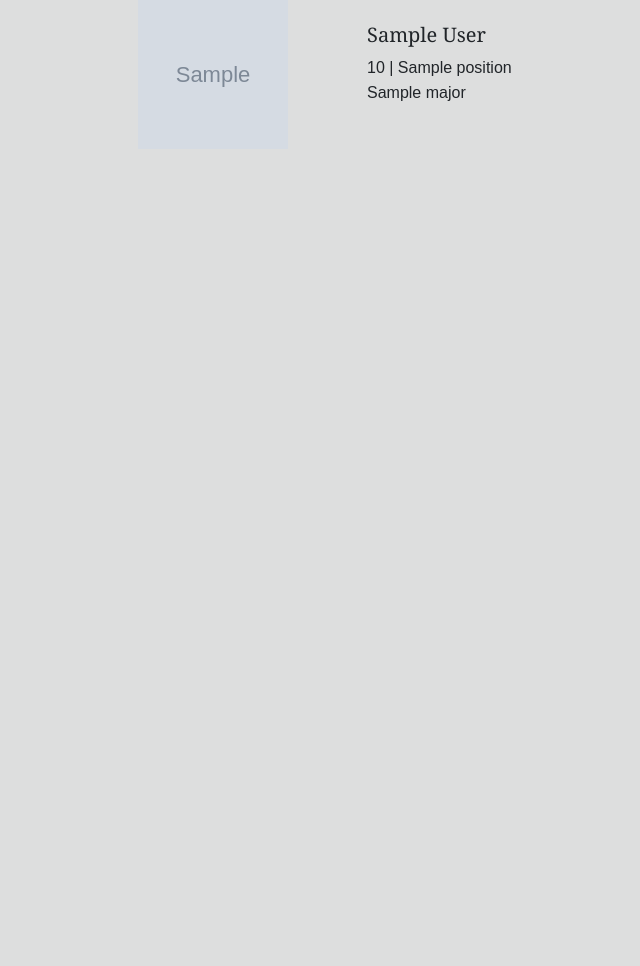
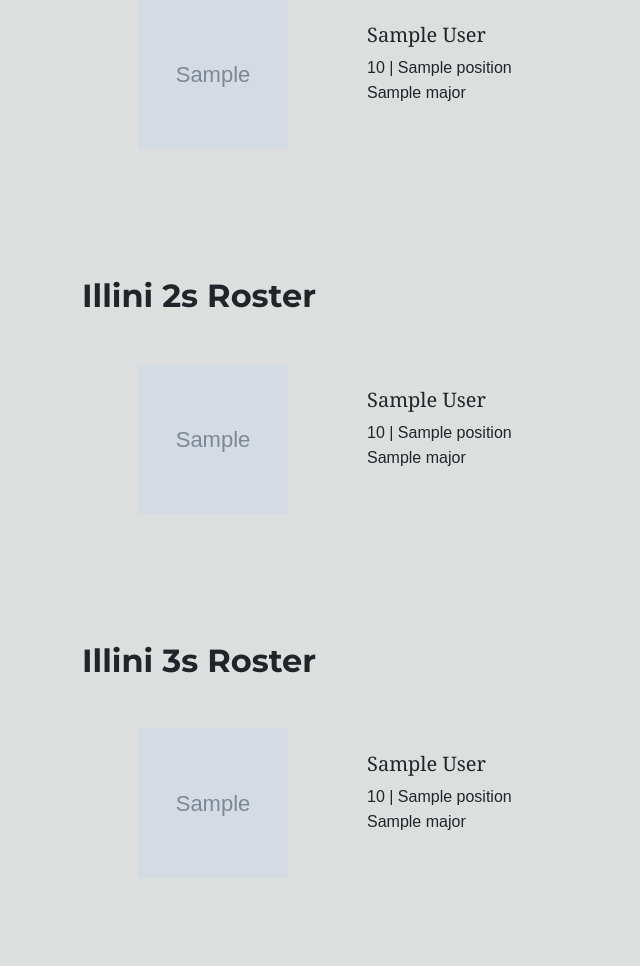
Before and after one commit to alaynali/imvb-web, a Django app: template roster/templates/roster/main.html in a window 1280 px wide. Shown: the part 511-1477 px from the top of the page, without its empty margins (0-640 px from the left). Before the commit the page ends 612 px from the top, so only its background shows below. Run offline with Django 4.2, Linux system fonts and the light colour scheme; the template is opened without the code that fills it: most values are stand-ins (such as "Sample title", 1, 10 or a date in 2020); grey boxes marked "Sample" are stand-in pictures; some libraries are stand-ins or nearby versions; some web fonts are replaced.

Commit message:
change view to accomodate for 2s and 3s data, and show on main.html

```diff
--- a/roster/templates/roster/main.html
+++ b/roster/templates/roster/main.html
@@ -25,16 +25,16 @@ Teams
             <div class="mt-4 pt-4">
                 <h2 class="title">Illini 1s Roster</h2>
 
-                    {% for obj in object_list %}
+                    {% for player in data.first %}
 
                     <div class="row mt-4 pt-4">
                         <div class="col-sm-6 col-md-4 col-lg-3 player">
-                            <img src="{{obj.image.url}}"></img>
+                            <img src="{{player.image.url}}"></img>
                         </div>
                         <div class="col-sm-6 col-md-8 col-lg-9 pt-4">
-                            <h5 class="heading">{{obj.first_name}} {{obj.last_name}}</h5>
-                            <span class="text">{{obj.height}} | {{obj.position}}</span><br>
-                            <span class="text">{{obj.major}}</span>
+                            <h5 class="heading">{{player.first_name}} {{player.last_name}}</h5>
+                            <span class="text">{{player.height}} | {{player.position}}</span><br>
+                            <span class="text">{{player.major}}</span>
                         </div>
                     </div>
 
@@ -45,11 +45,43 @@ Teams
         </section>
         <section class="container section" id="illini-2s">
             <div>
+                <h2 class="title">Illini 2s Roster</h2>
+
+                    {% for player in data.second %}
+
+                    <div class="row mt-4 pt-4">
+                        <div class="col-sm-6 col-md-4 col-lg-3 player">
+                            <img src="{{player.image.url}}"></img>
+                        </div>
+                        <div class="col-sm-6 col-md-8 col-lg-9 pt-4">
+                            <h5 class="heading">{{player.first_name}} {{player.last_name}}</h5>
+                            <span class="text">{{player.height}} | {{player.position}}</span><br>
+                            <span class="text">{{player.major}}</span>
+                        </div>
+                    </div>
+
+                    {% endfor %}
 
             </div>
         </section>
         <section class="container section" id="illini-3s">
             <div>
+                <h2 class="title">Illini 3s Roster</h2>
+
+                    {% for player in data.third %}
+
+                    <div class="row mt-4 pt-4">
+                        <div class="col-sm-6 col-md-4 col-lg-3 player">
+                            <img src="{{player.image.url}}"></img>
+                        </div>
+                        <div class="col-sm-6 col-md-8 col-lg-9 pt-4">
+                            <h5 class="heading">{{player.first_name}} {{player.last_name}}</h5>
+                            <span class="text">{{player.height}} | {{player.position}}</span><br>
+                            <span class="text">{{player.major}}</span>
+                        </div>
+                    </div>
+
+                    {% endfor %}
 
             </div>
         </section>
```
Also changed, not shown: roster/views.py (+14 -2 lines).
